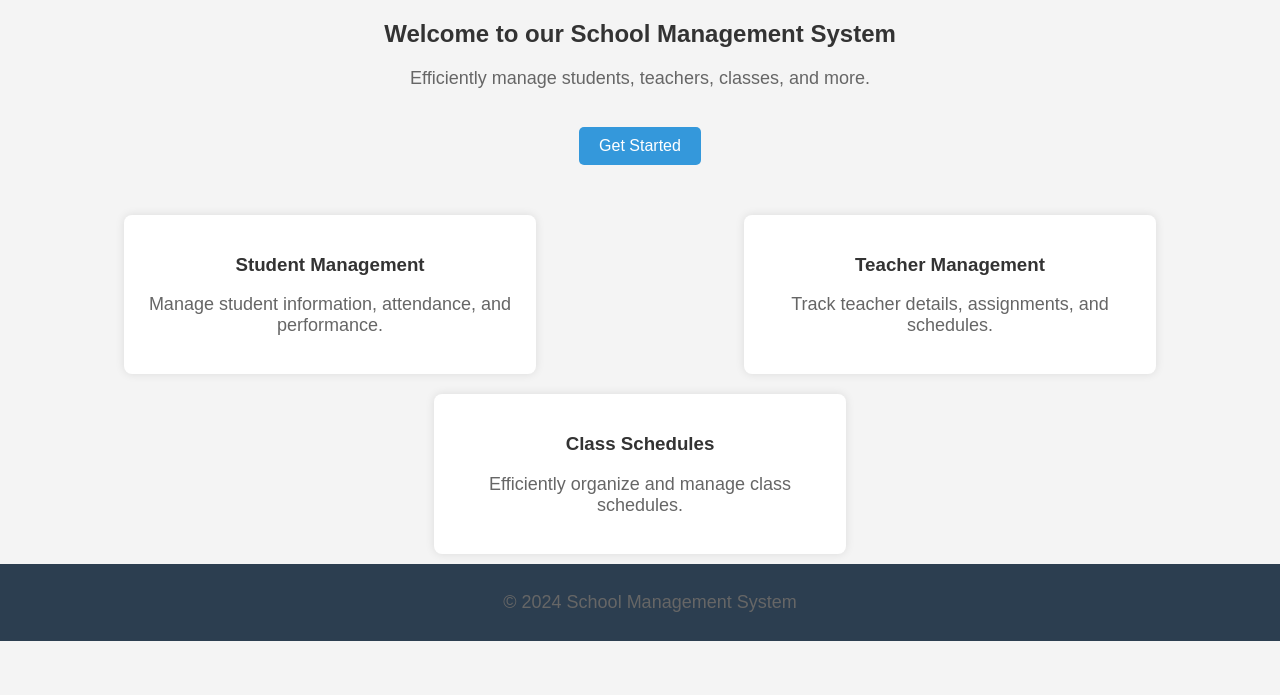
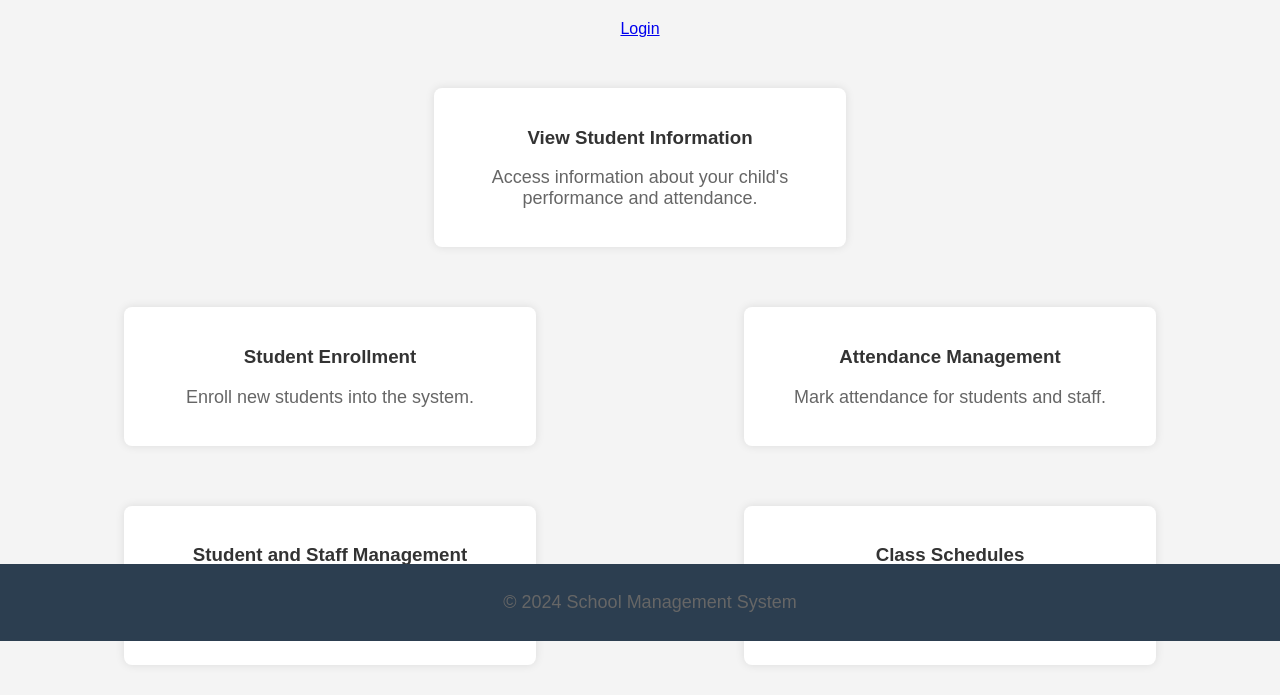
Before and after one commit to mzaheen610/school-management-system, a Django app: page / in a window 1280 px wide. Shown: the part 159-854 px from the top of the page. Before the commit the page ends 800 px from the top, so only its background shows below. Run offline with Django 3.2, Linux system fonts and the light colour scheme.

Commit message:
Implemented login and logout for users.

```diff
--- a/app/core/models.py
+++ b/app/core/models.py
@@ -52,3 +52,9 @@
     objects = UserManager()
     USERNAME_FIELD = 'email'
     REQUIRED_FIELDS = ["is_staff", "is_admin", "is_parent"]
+
+
+# class Student(models.Model):
+#     """Model for the student."""
+
+#     name = models.CharField()
--- a/app/user/templates/index.html
+++ b/app/user/templates/index.html
@@ -79,24 +79,74 @@
     </header>
 
     <section>
-        <h2>Welcome to our School Management System</h2>
-        <p>Efficiently manage students, teachers, classes, and more.</p>
-        <a href="#" class="cta-button">Get Started</a>
-    </section>
-
-    <section class="features">
+        {% if request.user.is_authenticated %}
+            <p>You are logged in as: {{ request.user.email }}</p>
+            {% if request.user.is_parent %}
+                <p>You are a parent.</p>
+                <!-- Display features for parents -->
+                <div class="features">
                     <div class="feature">
-            <h3>Student Management</h3>
-            <p>Manage student information, attendance, and performance.</p>
+                        <h3>View Student Information</h3>
+                        <p>Access information about your child's performance and attendance.</p>
+                    </div>
+                </div>
+            {% elif request.user.is_staff %}
+                <p>You are a staff member.</p>
+                <!-- Display features for staff -->
+                <div class="features">
+                    <div class="feature">
+                        <h3>Student Enrollment</h3>
+                        <p>Enroll new students into the system.</p>
                     </div>
                     <div class="feature">
-            <h3>Teacher Management</h3>
-            <p>Track teacher details, assignments, and schedules.</p>
+                        <h3>Attendance Management</h3>
+                        <p>Mark attendance for students and staff.</p>
+                    </div>
+                </div>
+            {% elif request.user.is_admin %}
+                <p>You are an admin.</p>
+                <!-- Display features for admins -->
+                <div class="features">
+                    <div class="feature">
+                        <h3>Student and Staff Management</h3>
+                        <p>Manage information about students and staff.</p>
                     </div>
                     <div class="feature">
                         <h3>Class Schedules</h3>
                         <p>Efficiently organize and manage class schedules.</p>
                     </div>
+                </div>
+            {% endif %}
+            <a href="{% url 'logout' %}">Logout</a>
+        {% else %}
+            <a href="{% url 'login_form' %}">Login</a>
+            <div class="features">
+                <div class="feature">
+                    <h3>View Student Information</h3>
+                    <p>Access information about your child's performance and attendance.</p>
+                </div>
+            </div>
+            <div class="features">
+                <div class="feature">
+                    <h3>Student Enrollment</h3>
+                    <p>Enroll new students into the system.</p>
+                </div>
+                <div class="feature">
+                    <h3>Attendance Management</h3>
+                    <p>Mark attendance for students and staff.</p>
+                </div>
+            </div>
+            <div class="features">
+                <div class="feature">
+                    <h3>Student and Staff Management</h3>
+                    <p>Manage information about students and staff.</p>
+                </div>
+                <div class="feature">
+                    <h3>Class Schedules</h3>
+                    <p>Efficiently organize and manage class schedules.</p>
+                </div>
+            </div>
+        {% endif %}
     </section>
 
     <footer>
@@ -104,12 +154,3 @@
     </footer>
 </body>
 </html>
-
-<!-- {% if request.user.is_authenticated %}
-  <p>{{ request.user.username }}</p>
-  <a href="{% url 'logout' %}">Logout</a>
-{% else %}
-  <a href="{% url 'login' %}">Login</a>
-{% endif %}
-
-<h1>Welcome!</h1> -->
--- a/app/user/urls.py
+++ b/app/user/urls.py
@@ -6,4 +6,7 @@
 
 urlpatterns = [
     path('', views.index, name='home'),
+    path('login/', views.login_page_view, name='login_form'),
+    path('login/submit/', views.login_view, name='login'),
+    path('logout/', views.logout_view, name='logout'),
 ]
--- a/app/user/views.py
+++ b/app/user/views.py
@@ -3,29 +3,48 @@
 """
 
 from django.shortcuts import redirect, render
-from django.contrib.auth import authenticate, login
-from django.http import HttpResponseBadRequest
+from django.contrib.auth import authenticate, login, logout
+from django.contrib import messages
+from user.forms import LoginForm
+
 
 def index(request):
     """View for the home page."""
     return render(request, 'index.html')
 
+
+def login_page_view(request):
+    """View for the login page."""
+    messages_data = messages.get_messages(request)
+    print(messages_data)
+    return render(request, 'login.html', {'form': LoginForm(), 'messages': messages_data})
+
+
 def login_view(request):
+    """View for logging in the user."""
+
     if request.method == 'POST':
-        username = request.POST.get('username')
-        password = request.POST.get('password')
-        user = authenticate(request, username=username, password=password)
+        form = LoginForm(request.POST)
+        if form.is_valid():
+            email = form.cleaned_data['email']
+            password = form.cleaned_data['password']
+            user = authenticate(request, email=email, password=password)
+            if user is not None:
+                login(request, user)
+                messages.success(request, 'Login successful.')
+                return redirect('home')  # Redirect to your home page or any other page
+            else:
+                messages.error(request, 'Invalid email or password.')
+    else:
+        # Handle the case where the user tries to access the login view directly without submitting the form.
+        messages.warning(request, 'Please submit the login form.')
 
-        if user is not None:
-            login(request, user)
+    return redirect('login_form')  # Redirect back to the login form
 
-            # if user.user_type == 'admin':
-            #     return redirect('admin:index')
-            # elif user.user_type == 'staff':
-            #     return redirect('staff_dashboard')
-            # elif user.user_type == 'parent':
-            #     return redirect('parent_dashboard')
-        else:
-            return HttpResponseBadRequest('Invalid login credentials')
 
-    return HttpResponseBadRequest('Invalid request method')
+def logout_view(request):
+    """View to handle logout"""
+
+    logout(request)
+
+    return redirect('home')
```
Also changed, not shown: app/user/forms.py (added, +11 -0 lines), app/user/templates/login.html (added, +88 -0 lines). Lines whose indentation alone changed are shown as unchanged.
